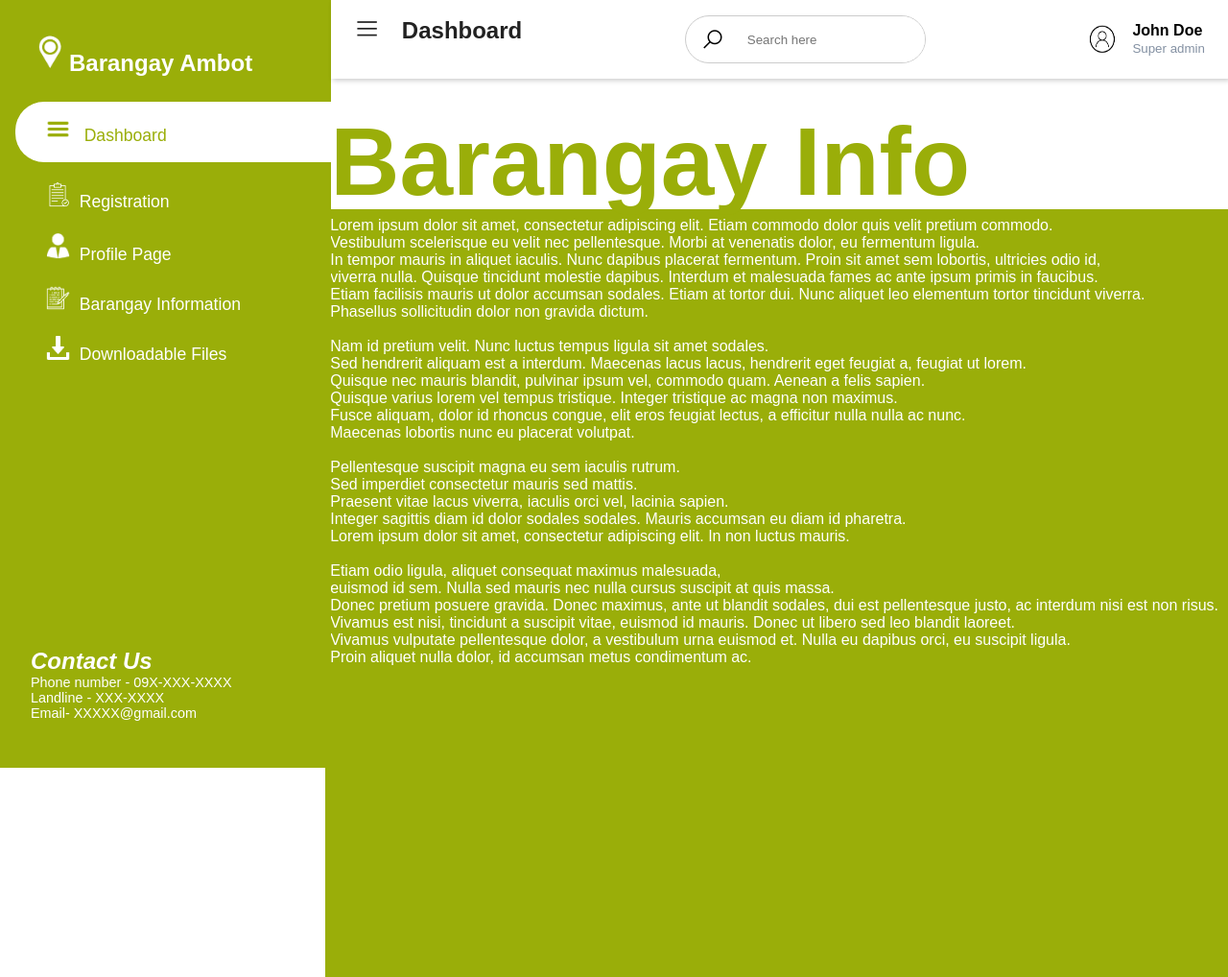
After one commit to van11cab/Barangay-Database-Website, a PHP site: page /barangay_info.html in a window 1280 px wide. The commit adds this page. Shown: the whole page at 96% size. Run offline with PHP 8.4, Linux system fonts and the light colour scheme.

Commit message:
changed icon + added barnagay info page

```diff
--- /dev/null
+++ b/barangay_info.css
@@ -0,0 +1,25 @@
+body{
+	font-family: 'Poppins', sans-serif;
+
+}
+
+#box1{
+	width:73.5vw;
+	margin-top:25vh;
+	float:right;
+	height:100vh;
+	background-color:#9aae09;
+	padding:5px;
+}
+
+h1.box1{
+	font-size:100px;
+	margin-top:-14vh;
+	font-family: 'Poppins', sans-serif;
+	color:#9aae09;
+}
+
+p.box1{
+	color:white;
+
+}
--- /dev/null
+++ b/barangay_info.html
@@ -0,0 +1,125 @@
+<!DOCTYPE html>
+<html lang="en">
+<head>
+	<meta charset="UTF-8">
+	<title>127</title>
+	<link rel="stylesheet" href="https://maxst.icons8.com/vue
+	-static/landings/line-awesome/line-awesome/1.3.0/css/line-awesome.min.css">
+	<link rel="stylesheet" href="style.css">
+	<link rel="stylesheet" href="barangay_info.css">
+</head>
+<body>
+	<input type="checkbox" id="nav-toggle">
+	<div class= "sidebar">
+		<div class="sidebar-brand" style="shite-space:no-wrap;">
+			<span></span><h2> <span><img src="img\pointlogo.png" width="40px">Barangay Ambot</span></h2>
+		</div>
+
+		<div class = "sidebar-menu">
+			<ul>
+
+			<li>
+				<a href="index.html" class="active"><span></span>
+				<span><img src="img/menu.png" width="25px">&nbsp&nbsp Dashboard	</span></a>
+			</li>
+
+			<li>
+				<a href="household.php"><span></span>
+				<span><img src="img/reg.gif" width="25px"> &nbspRegistration</span></a>
+			</li>
+
+			<li>
+				<a href="profile1.html"><span></span>
+				<span><img src="img/profile.png" width="25px"> &nbspProfile Page</span></a>
+			</li>
+
+			<li>
+				<a href="barangay_info.html"><span></span>
+				<span><img src="img/barangay_info.png" width="25px"> &nbspBarangay Information</span></a>
+			</li>
+
+			<li>
+				<a href="dl1.html"><span></span>
+				<span> <img src="img/download.png" width="25px"> &nbspDownloadable Files</span></a>
+			</li>
+
+			</ul>
+
+		<ul style="position:absolute; bottom:0; ">
+			<li>
+				<a><span><em><b>Contact Us</b></em>
+
+					<p style="color:white;	font-family: 'Poppins', sans-serif;font-size:60%;">
+						Phone number - 09X-XXX-XXXX<br>
+						Landline - XXX-XXXX<br>
+						Email- XXXXX@gmail.com<br>
+					</p>
+				</span></a>
+			</li>
+			</ul>
+		</div>
+	</div>
+
+	<div class="main-content">
+		<header>
+			<h2>
+				<label for="nav-toggle">
+					<span class="las la-bars"></span>
+				</label>
+				Dashboard
+			</h2>
+
+			<div class="search-wrapper">
+				<span class="las la-search"></span>
+				<input type="search" placeholder="Search here" />
+			</div>
+
+			<div class="user-wrapper">
+				<img src="icon.png" width="30px" height="30px" alt="">
+				<div>
+					<h4>John Doe</h4>
+					<small>Super admin</small>
+				</div>
+			</div>
+		</header>
+
+	</div>
+
+	<div id="box1">
+		<h1 class="box1">Barangay Info</h1>
+		<p class="box1">
+		Lorem ipsum dolor sit amet, consectetur adipiscing elit. Etiam commodo dolor quis velit pretium commodo. <br>
+		Vestibulum scelerisque eu velit nec pellentesque. Morbi at venenatis dolor, eu fermentum ligula. <br>
+		In tempor mauris in aliquet iaculis. Nunc dapibus placerat fermentum. Proin sit amet sem lobortis, ultricies odio id,<br>
+		viverra nulla. Quisque tincidunt molestie dapibus. Interdum et malesuada fames ac ante ipsum primis in faucibus. <br>
+		Etiam facilisis mauris ut dolor accumsan sodales. Etiam at tortor dui. Nunc aliquet leo elementum tortor tincidunt viverra. <br>
+		Phasellus sollicitudin dolor non gravida dictum.<br>
+<br>
+		Nam id pretium velit. Nunc luctus tempus ligula sit amet sodales. <br>
+		Sed hendrerit aliquam est a interdum. Maecenas lacus lacus, hendrerit eget feugiat a, feugiat ut lorem.<br>
+		Quisque nec mauris blandit, pulvinar ipsum vel, commodo quam. Aenean a felis sapien. <br>
+		Quisque varius lorem vel tempus tristique. Integer tristique ac magna non maximus. <br>
+		Fusce aliquam, dolor id rhoncus congue, elit eros feugiat lectus, a efficitur nulla nulla ac nunc.<br>
+		Maecenas lobortis nunc eu placerat volutpat.<br>
+	<br>
+		Pellentesque suscipit magna eu sem iaculis rutrum. <br>
+		Sed imperdiet consectetur mauris sed mattis.<br>
+		Praesent vitae lacus viverra, iaculis orci vel, lacinia sapien. <br>
+		Integer sagittis diam id dolor sodales sodales. Mauris accumsan eu diam id pharetra. <br>
+		Lorem ipsum dolor sit amet, consectetur adipiscing elit. In non luctus mauris.<br>
+<br>
+		Etiam odio ligula, aliquet consequat maximus malesuada, <br>
+		euismod id sem. Nulla sed mauris nec nulla cursus suscipit at quis massa. <br>
+		Donec pretium posuere gravida. Donec maximus, ante ut blandit sodales, dui est pellentesque justo, ac interdum nisi est non risus.<br>
+		Vivamus est nisi, tincidunt a suscipit vitae, euismod id mauris. Donec ut libero sed leo blandit laoreet. <br>
+		Vivamus vulputate pellentesque dolor, a vestibulum urna euismod et. Nulla eu dapibus orci, eu suscipit ligula. <br>
+		Proin aliquet nulla dolor, id accumsan metus condimentum ac.<br>
+
+
+		</p>
+
+	</div>
+
+
+</body>
+</html>
```
Also changed, not shown: dl1.html (+17 -15 lines), household.php (+15 -14 lines), index.html (+12 -12 lines), moreinfo1.html (+17 -17 lines), profile1.html (+14 -13 lines), registration.php (+14 -14 lines), img/barangay_info.png (added), img/download.png (added), img/menu.png (added), img/pointlogo.png (added), img/profile.png (added), img/reg.gif (added).
